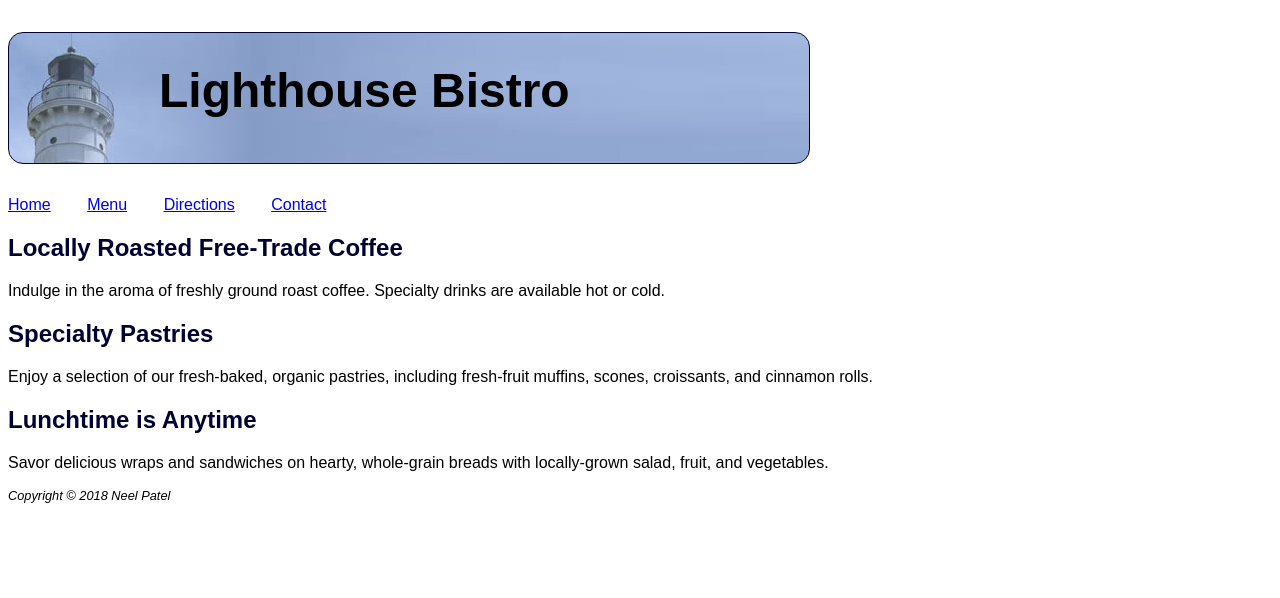
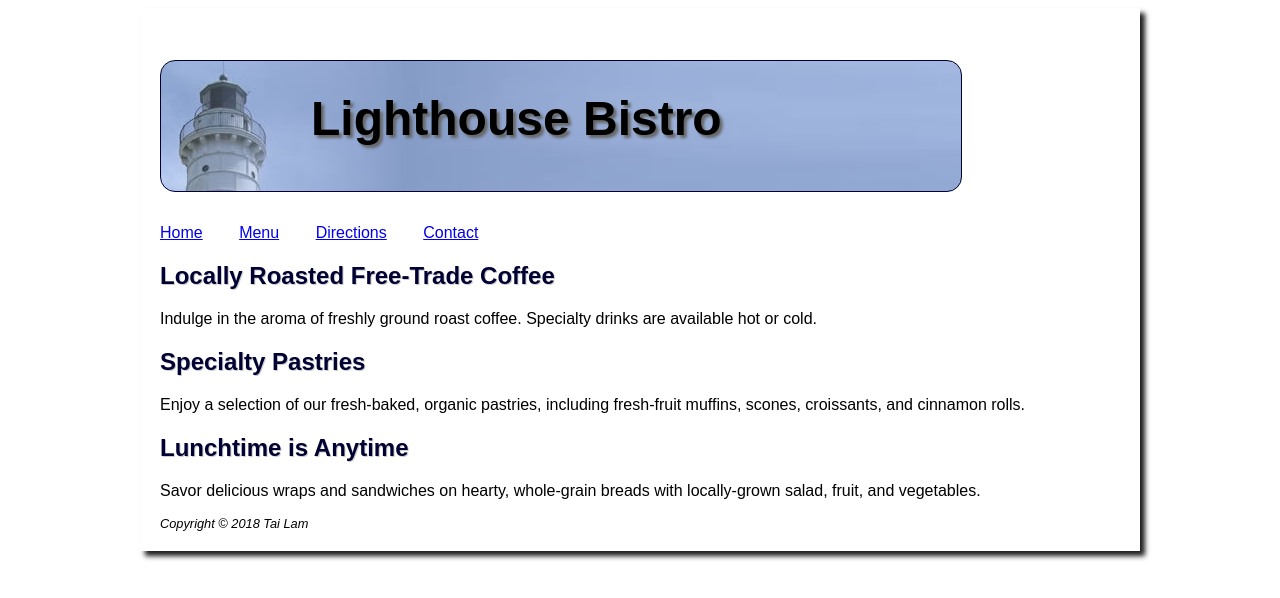
Before and after one commit to NP175548/4.11, a plain HTML site: page index.html in a window 1280 px wide. Drawn offline with Linux system fonts and the light colour scheme.

Commit message:
Update index.html

```diff
--- a/index.html
+++ b/index.html
@@ -9,6 +9,7 @@ body {background-image: url(background.jpg);
             }
             h2 { color: #000033;
                 font-family: arial, sans-serif;
+                text-shadow: 1px 1px 0 #ccc;
             }
             nav { word-spacing: 2em; }
             footer {font-size: .80em;
@@ -19,24 +20,35 @@ h1 { background-image: url(lighthouselogo.jpg);
                 height: 100px; width: 650px; font-size: 3em;
                 padding-left: 150px; padding-top: 30px;
                 border: 1px solid #000033;
-    border-radius: 15px; }
-
+                border-radius: 15px;
+                text-shadow: 3px 3px 3px #666;
+            }
+            #container { background-color: #ffffff;
+                padding: 1.25em;
+                width: 80%; min-width: 800px; max-width: 960px;
+                margin-right: auto;
+                margin-left: auto;
+                box-shadow: 5px 5px 5px #1e1e1e;
+            }
         </style>
     </head>
     <body>
+        <div id="container">
             <header>
                 <h1>Lighthouse Bistro</h1>
             </header>
-<nav><a href="index.html">Home</a> <a href="menu.html">Menu</a> <a href="directions.html">Directions</a> <a href="contact.html">Contact</a></nav>
+            <nav>
+                <a href="index.html">Home</a> <a href="menu.html">Menu</a> <a href="directions.html">Directions</a> <a href="contact.html">Contact</a>
+            </nav>
             <main>
                 <h2>Locally Roasted Free-Trade Coffee</h2>
-<p>Indulge in the aroma of freshly ground roast coffee. Specialty
- drinks are available hot or cold.</p>
+                <p>Indulge in the aroma of freshly ground roast coffee. Specialty drinks are available hot or cold.</p>
                 <h2>Specialty Pastries</h2>
                 <p>Enjoy a selection of our fresh-baked, organic pastries, including fresh-fruit muffins, scones, croissants, and cinnamon rolls.</p>
                 <h2>Lunchtime is Anytime</h2>
                 <p>Savor delicious wraps and sandwiches on hearty, whole-grain breads with locally-grown salad, fruit, and vegetables. </p>
             </main>
-<footer>Copyright &copy; 2018 Neel Patel</footer>
+            <footer>Copyright &copy; 2018 Tai Lam</footer>
+        </div>
     </body>
 </html>
```
Lines whose indentation alone changed are shown as unchanged.
